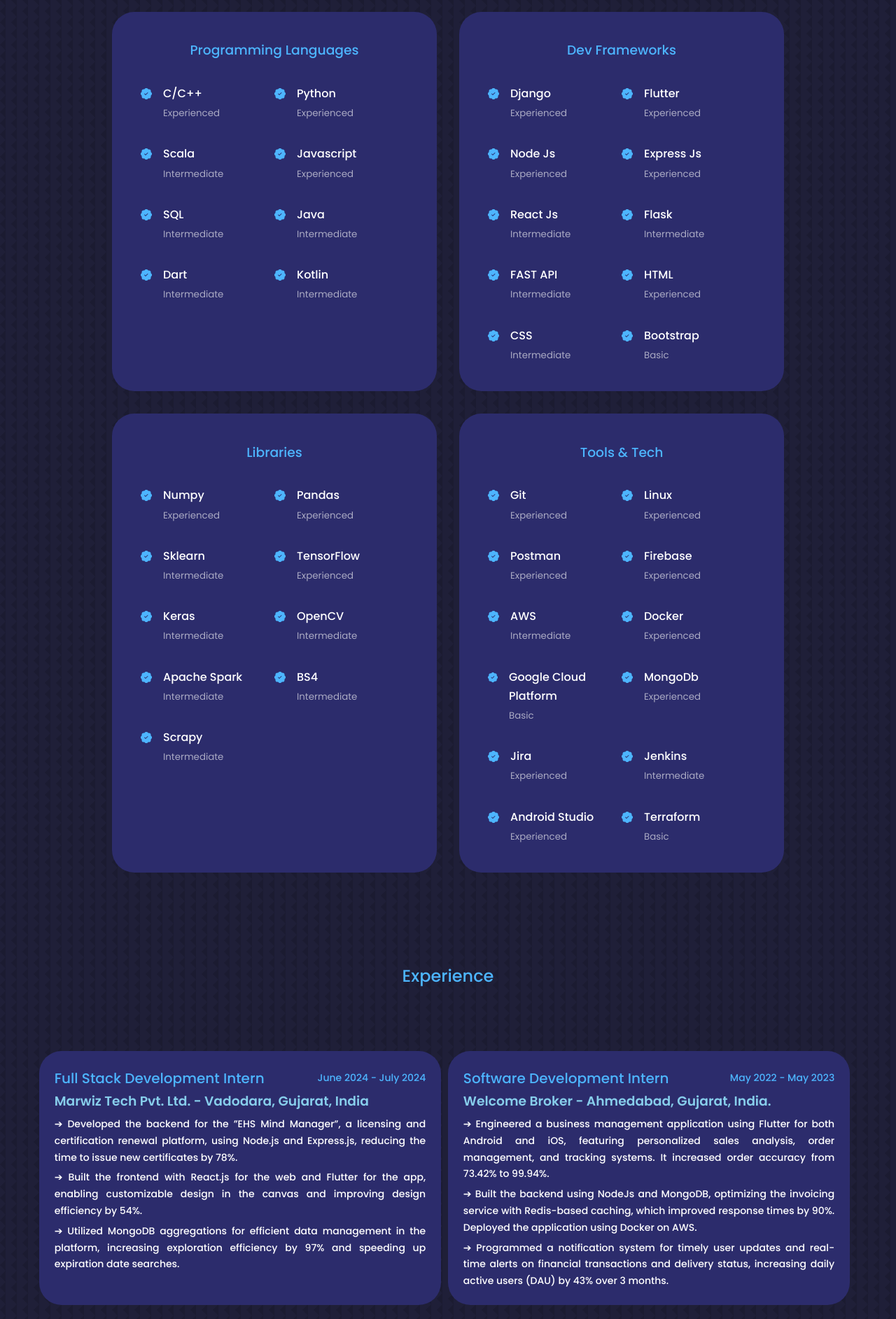
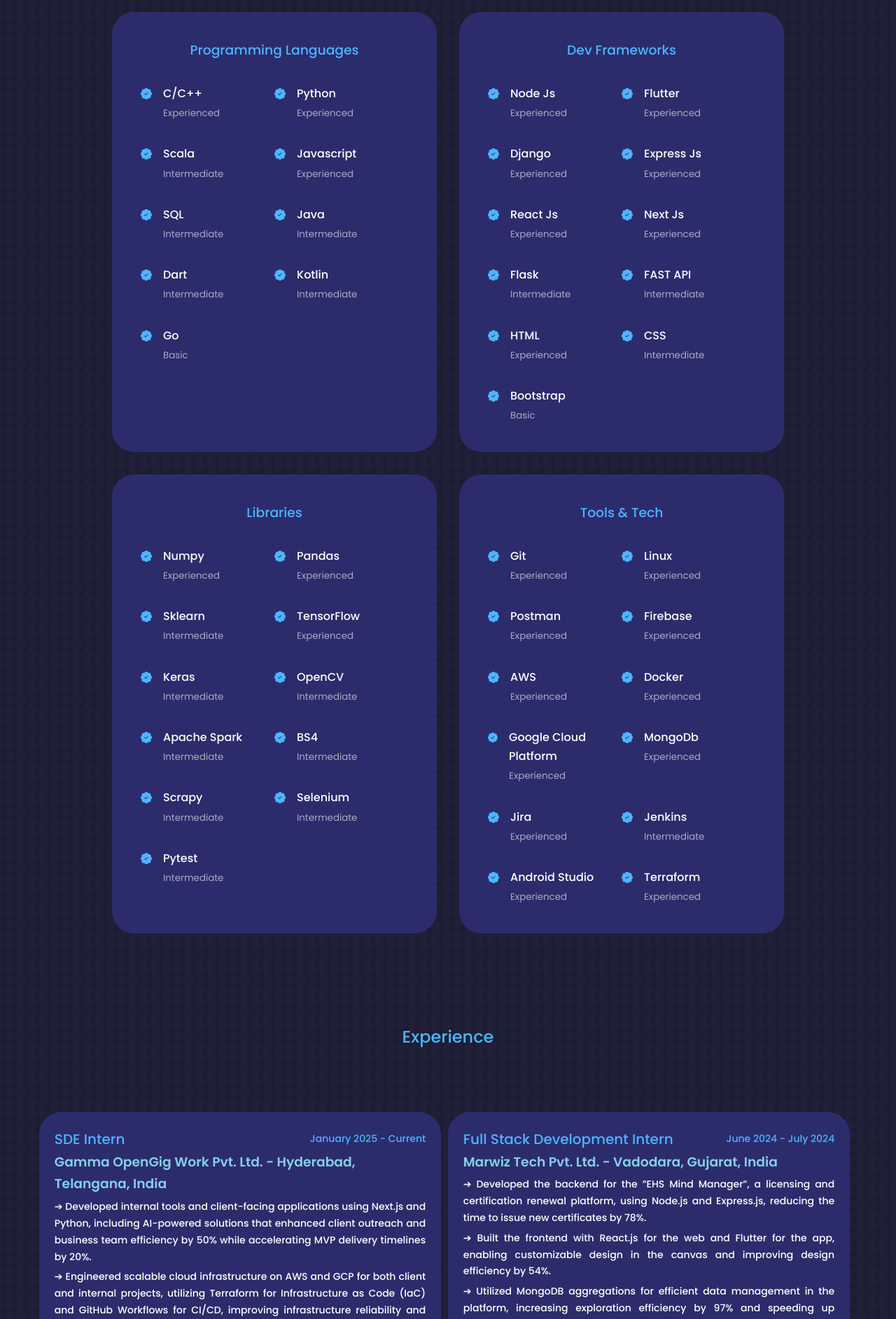
Before and after one commit to haard04/haard-portfolio, a React (Create React App) app: page / in a window 1280 px wide. Shown: the part 1000-2885 px from the top of the page at 70% size. Built offline with nearby package versions, Linux system fonts and the light colour scheme.

Commit message:
OG added

```diff
--- a/package.json
+++ b/package.json
@@ -1,5 +1,5 @@
 {
-  "homepage": "https://haard04.github.io/haard-portfolio",
+  "homepage": "https://haard.me",
   "name": "portfolio",
   "version": "0.1.0",
   "private": true,
--- a/src/components/Skills/skills.jsx
+++ b/src/components/Skills/skills.jsx
@@ -68,6 +68,13 @@
           <small className='text-light'>Intermediate</small>
           </div>
           </article>
+          <article className='skill__detail'>
+          <BsFillPatchCheckFill className='skill__detail-icon'/>
+          <div>
+          <h4>Go</h4>
+          <small className='text-light'>Basic</small>
+          </div>
+          </article>
 
         </div>
       </div>
@@ -78,7 +85,7 @@
           <article className='skill__detail'>
           <BsFillPatchCheckFill className='skill__detail-icon'/>
           <div>
-          <h4>Django</h4>
+          <h4>Node Js</h4>
           <small className='text-light'>Experienced</small>
           </div>
           </article>
@@ -92,7 +99,7 @@
           <article className='skill__detail'>
           <BsFillPatchCheckFill className='skill__detail-icon'/>
           <div>
-          <h4>Node Js</h4>
+          <h4>Django</h4>
           <small className='text-light'>Experienced</small>
           </div>
           </article>
@@ -107,7 +114,14 @@
           <BsFillPatchCheckFill className='skill__detail-icon'/>
           <div>
           <h4>React Js</h4>
-          <small className='text-light'>Intermediate</small>
+          <small className='text-light'>Experienced</small>
+          </div>
+          </article>
+          <article className='skill__detail'>
+          <BsFillPatchCheckFill className='skill__detail-icon'/>
+          <div>
+          <h4>Next Js</h4>
+          <small className='text-light'>Experienced</small>
           </div>
           </article>
           <article className='skill__detail'>
@@ -213,6 +227,21 @@
           <small className='text-light'>Intermediate</small>
           </div>
           </article>
+          <article className='skill__detail'>
+          <BsFillPatchCheckFill className='skill__detail-icon'/>
+          <div>
+          <h4>Selenium</h4>
+          <small className='text-light'>Intermediate</small>
+          </div>
+          </article>
+          <article className='skill__detail'>
+          <BsFillPatchCheckFill className='skill__detail-icon'/>
+          <div>
+          <h4>Pytest</h4>
+          <small className='text-light'>Intermediate</small>
+          </div>
+          </article>
+
         </div>
       </div>
 
@@ -251,7 +280,7 @@
           <BsFillPatchCheckFill className='skill__detail-icon'/>
           <div>
           <h4>AWS</h4>
-          <small className='text-light'>Intermediate</small>
+          <small className='text-light'>Experienced</small>
           </div>
           </article>
           <article className='skill__detail'>
@@ -265,7 +294,7 @@
           <BsFillPatchCheckFill className='skill__detail-icon'/>
           <div>
           <h4>Google Cloud Platform</h4>
-          <small className='text-light'>Basic</small>
+          <small className='text-light'>Experienced</small>
           </div>
           </article>
           <article className='skill__detail'>
@@ -300,7 +329,7 @@
           <BsFillPatchCheckFill className='skill__detail-icon'/>
           <div>
           <h4>Terraform </h4>
-          <small className='text-light'>Basic</small>
+          <small className='text-light'>Experienced</small>
           </div>
           </article>
         </div>
--- a/src/components/experience/experience.jsx
+++ b/src/components/experience/experience.jsx
@@ -3,7 +3,19 @@
 
 const data=[
   {
+
     id:1,
+    Company: "Gamma OpenGig Work Pvt. Ltd. - Hyderabad, Telangana, India",
+    Role:"SDE Intern",
+    Duration:"January 2025 - Current",
+    description1:"➔ Developed internal tools and client-facing applications using Next.js and Python, including AI-powered solutions that enhanced client outreach and business team efficiency by 50% while accelerating MVP delivery timelines by 20%.",
+    description2:"➔ Engineered scalable cloud infrastructure on AWS and GCP for both client and internal projects, utilizing Terraform for Infrastructure as Code (IaC) and GitHub Workflows for CI/CD, improving infrastructure reliability and scalability by 35%.",
+    description3:""
+
+  },
+  {
+
+    id:2,
     Company: "Marwiz Tech Pvt. Ltd. - Vadodara, Gujarat, India",
     Role:"Full Stack Development Intern",
     Duration:"June 2024 - July 2024",
@@ -13,7 +25,7 @@
 
   },
   {
-      id:2,
+      id:3,
       Company: "Welcome Broker - Ahmedabad, Gujarat, India.",
       Role:"Software Development Intern",
       Duration:"May 2022 - May 2023",
```
